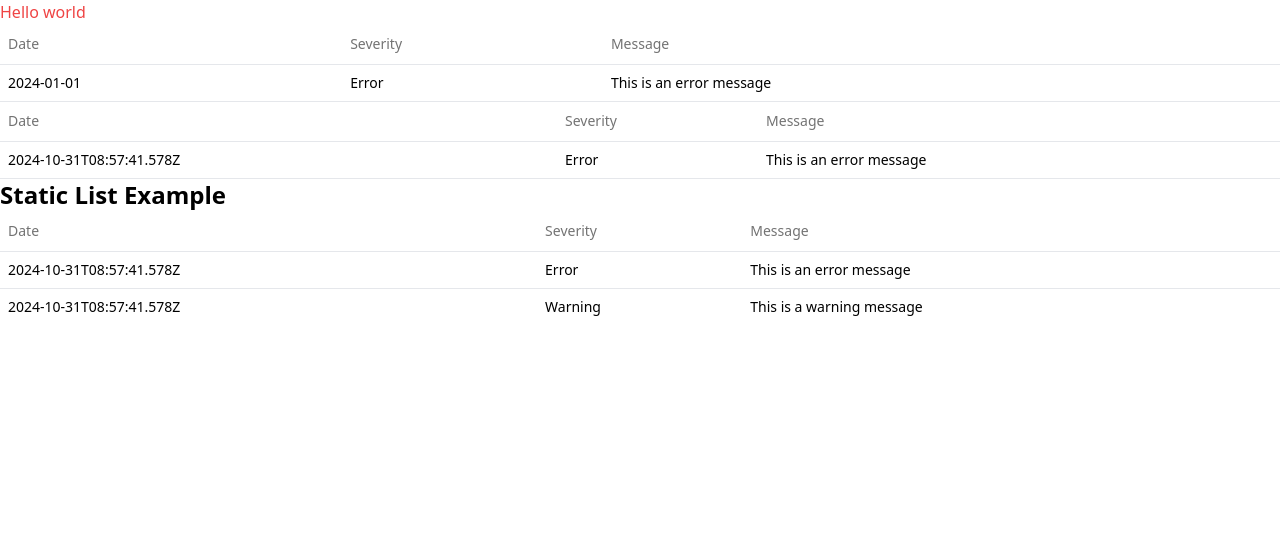
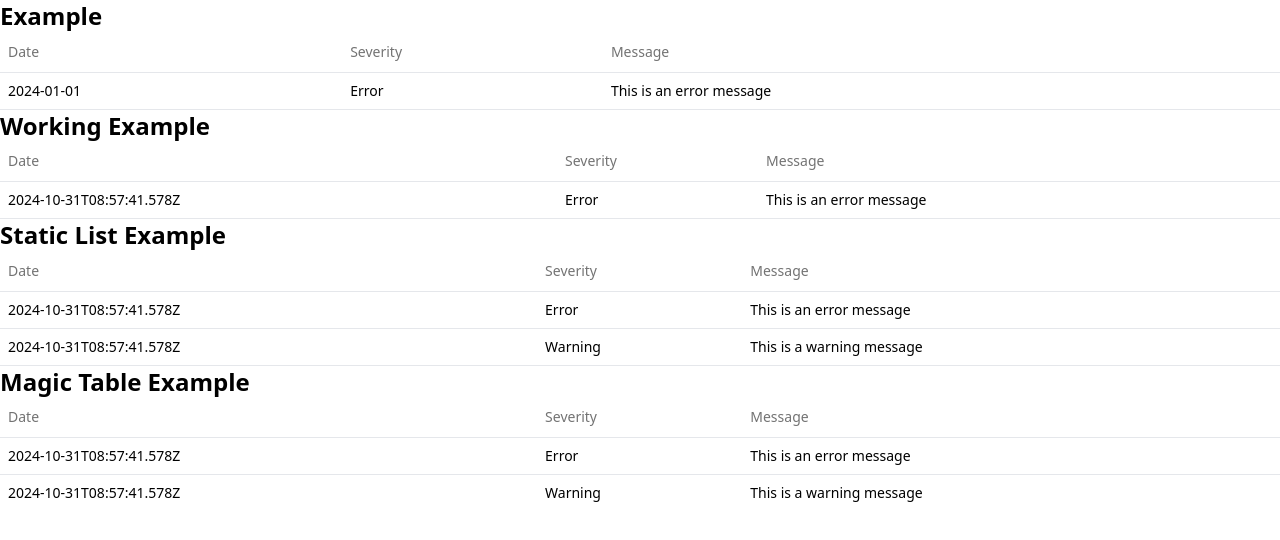
Before and after one commit to hco/react-admin-like-apps-demo, a React (Vite) app: page / in a window 1280 px wide. Shown: the top 540 px of the page. Built offline with nearby package versions, Linux system fonts and the light colour scheme.

Commit message:
Add MagicTableExample

```diff
--- a/src/App.tsx
+++ b/src/App.tsx
@@ -1,16 +1,21 @@
 import { Example } from "./demo/Example";
 import { WorkingExample } from "./demo/step1-single-resource/SingleResourceExample";
 import { StaticListExample } from "./demo/step2-static-list/StaticListExample";
+import { MagicTableExample } from "./demo/step3-magic-table/MagicTableExample";
 function App() {
   return (
     <>
-      <div className="text-red-500">Hello world</div>
+      <h2 className="text-2xl font-bold">Example</h2>
       <Example />
       <hr />
+      <h2 className="text-2xl font-bold">Working Example</h2>
       <WorkingExample />
       <hr />
       <h2 className="text-2xl font-bold">Static List Example</h2>
       <StaticListExample />
+      <hr />
+      <h2 className="text-2xl font-bold">Magic Table Example</h2>
+      <MagicTableExample />
     </>
   );
 }
--- /dev/null
+++ b/src/demo/step3-magic-table/Field.tsx
@@ -0,0 +1,9 @@
+import { useResourceContext } from "./ResourceContext";
+
+export const Field: React.FunctionComponent<{
+  name: string;
+}> = ({ name }) => {
+  const { resource } = useResourceContext();
+
+  return <div>{resource[name]}</div>;
+};
--- /dev/null
+++ b/src/demo/step3-magic-table/MagicTableExample.tsx
@@ -0,0 +1,92 @@
+import React, { Children, isValidElement, PropsWithChildren } from "react";
+
+import {
+  Table,
+  TableBody,
+  TableCell,
+  TableHead,
+  TableHeader,
+  TableRow,
+} from "@/components/ui/table";
+import { Field } from "./Field";
+import { LogMessage } from "../LogMessage";
+
+import {
+  ResourceListContextProvider,
+  useResourceListContext,
+} from "./ResourceListContext";
+import { ResourceContextProvider } from "./ResourceContext";
+
+const MagicTable: React.FunctionComponent<PropsWithChildren> = ({
+  children,
+}) => {
+  const { resources } = useResourceListContext();
+  const columns = Children.toArray(children).filter(
+    (
+      child,
+    ): child is React.ReactElement<
+      React.ComponentProps<typeof MagicTableColumn>
+    > => isValidElement(child) && child.type === MagicTableColumn,
+  );
+
+  return (
+    <Table>
+      <TableHeader>
+        <TableRow>
+          {columns.map((column) => (
+            <TableHead>{column.props.name}</TableHead>
+          ))}
+        </TableRow>
+      </TableHeader>
+      <TableBody>
+        {resources.map((resource) => (
+          <ResourceContextProvider resource={resource}>
+            <TableRow>
+              {columns.map((column) => (
+                <MagicTableColumn {...column.props} />
+              ))}
+            </TableRow>
+          </ResourceContextProvider>
+        ))}
+      </TableBody>
+    </Table>
+  );
+};
+
+type MagicTableColumnProps = {
+  field: string;
+  name: string;
+};
+
+const MagicTableColumn = ({ field }: MagicTableColumnProps) => {
+  return (
+    <TableCell>
+      <Field name={field} />
+    </TableCell>
+  );
+};
+
+export const MagicTableExample: React.FunctionComponent = () => {
+  return (
+    <ResourceListContextProvider
+      resources={[
+        {
+          "@timestamp": "2024-10-31T08:57:41.578Z",
+          severity: "Error",
+          message: "This is an error message",
+        } satisfies LogMessage,
+        {
+          "@timestamp": "2024-10-31T08:57:41.578Z",
+          severity: "Warning",
+          message: "This is a warning message",
+        } satisfies LogMessage,
+      ]}
+    >
+      <MagicTable>
+        <MagicTableColumn field="@timestamp" name="Date" />
+        <MagicTableColumn field="severity" name="Severity" />
+        <MagicTableColumn field="message" name="Message" />
+      </MagicTable>
+    </ResourceListContextProvider>
+  );
+};
--- /dev/null
+++ b/src/demo/step3-magic-table/ResourceContext.tsx
@@ -0,0 +1,33 @@
+import { PropsWithChildren } from "react";
+import { createContext, useContext } from "react";
+
+export type Resource = any;
+type ResourceContextType = {
+  resource: Resource;
+};
+
+const ResourceContext = createContext<null | ResourceContextType>(null);
+
+export const useResourceContext = () => {
+  const context = useContext(ResourceContext);
+
+  if (!context) {
+    throw new Error(
+      "useResourceContext must be used within a ResourceContextProvider",
+    );
+  }
+
+  return context;
+};
+
+export const ResourceContextProvider: React.FunctionComponent<
+  PropsWithChildren<{
+    resource: Resource;
+  }>
+> = ({ resource, children }) => {
+  return (
+    <ResourceContext.Provider value={{ resource }}>
+      {children}
+    </ResourceContext.Provider>
+  );
+};
--- /dev/null
+++ b/src/demo/step3-magic-table/ResourceList.tsx
@@ -0,0 +1,31 @@
+import {
+  Children,
+  cloneElement,
+  isValidElement,
+  PropsWithChildren,
+} from "react";
+import { Resource, ResourceContextProvider } from "./ResourceContext";
+
+type Props = PropsWithChildren<{
+  resources: Resource[];
+}>;
+export const ResourceList: React.FunctionComponent<Props> = ({
+  resources,
+  children,
+}) => {
+  return (
+    <>
+      {resources.map((resource, index) => (
+        <ResourceContextProvider key={index} resource={resource}>
+          {Children.map(children, (child) => {
+            if (!isValidElement(child)) {
+              return null;
+            }
+
+            return cloneElement(child);
+          })}
+        </ResourceContextProvider>
+      ))}
+    </>
+  );
+};
--- /dev/null
+++ b/src/demo/step3-magic-table/ResourceListContext.tsx
@@ -0,0 +1,32 @@
+import { createContext, PropsWithChildren, useContext } from "react";
+import { Resource } from "./ResourceContext";
+
+type ResourceListContextType = {
+  resources: Resource[];
+};
+
+const ResourceListContext = createContext<null | ResourceListContextType>(null);
+
+export const useResourceListContext = () => {
+  const context = useContext(ResourceListContext);
+
+  if (!context) {
+    throw new Error(
+      "useResourceListContext must be used within a ResourceListContextProvider",
+    );
+  }
+
+  return context;
+};
+
+export const ResourceListContextProvider: React.FunctionComponent<
+  PropsWithChildren<{
+    resources: Resource[];
+  }>
+> = ({ resources, children }) => {
+  return (
+    <ResourceListContext.Provider value={{ resources }}>
+      {children}
+    </ResourceListContext.Provider>
+  );
+};
```
